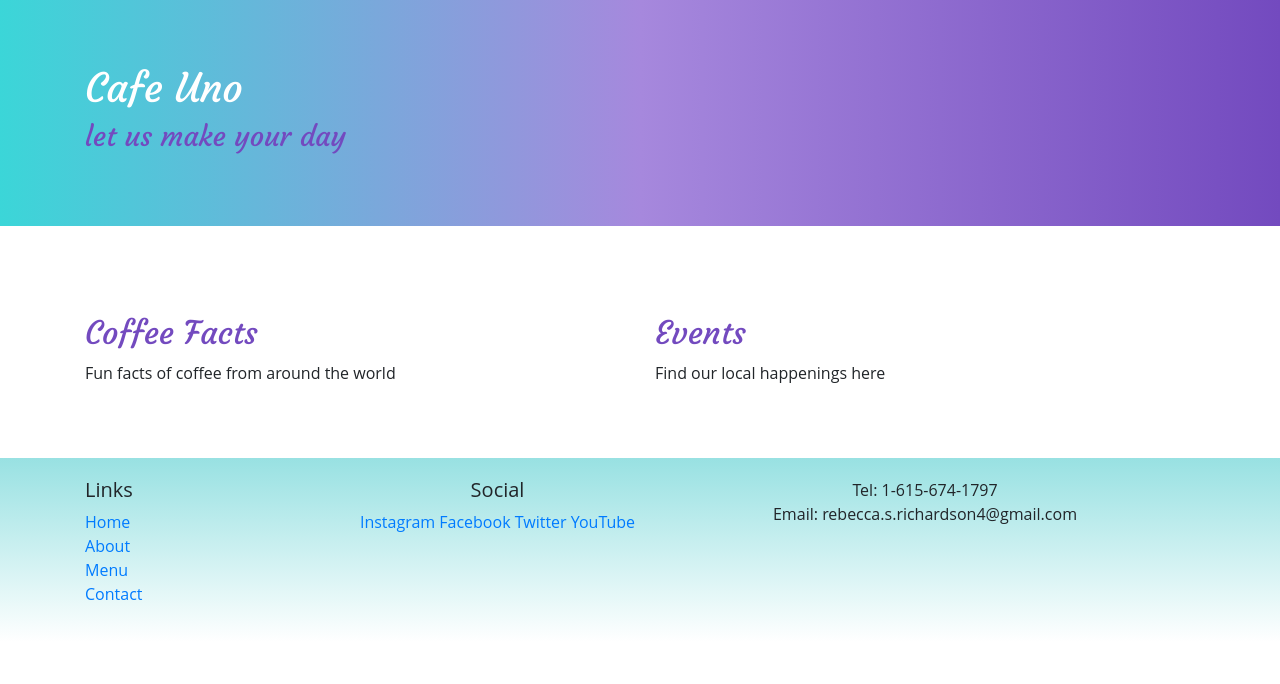
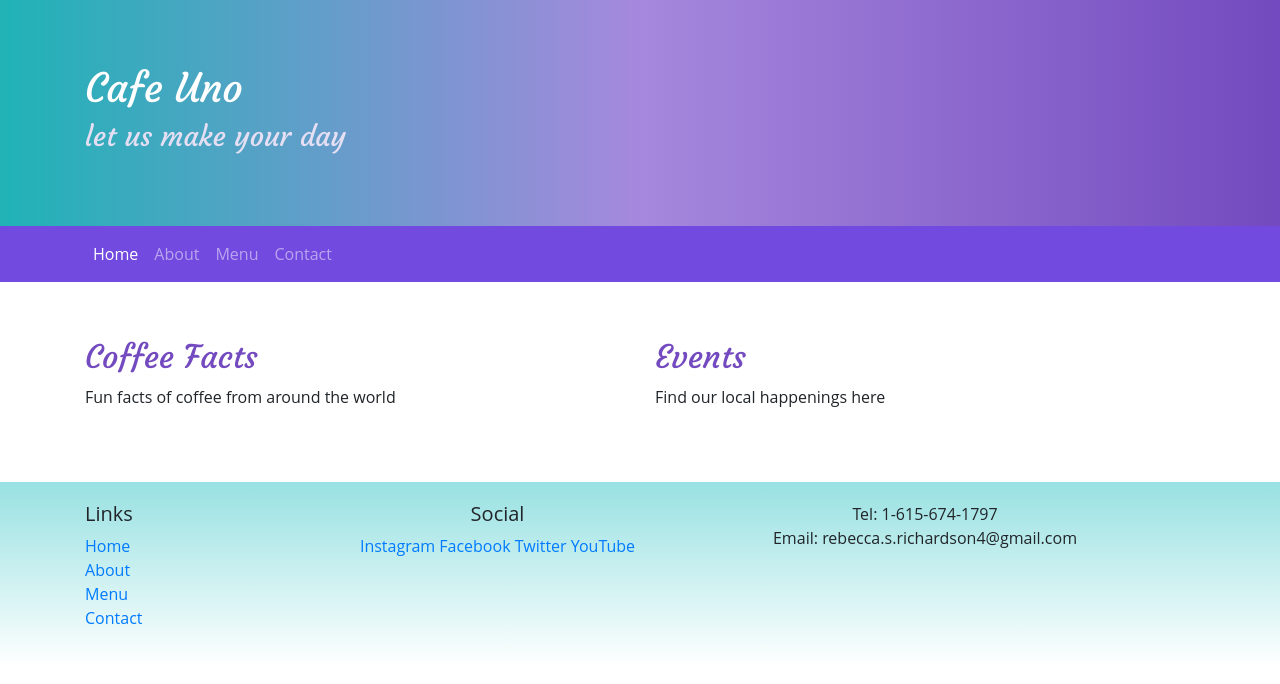
Before and after one commit to beckyrich/cafe-uno, a website: page index.html in a window 1280 px wide. Drawn offline with nearby package versions, Linux system fonts and the light colour scheme.

Commit message:
Navbar Added

```diff
--- a/css/styles.css
+++ b/css/styles.css
@@ -3,7 +3,8 @@ body {
 }
 
 .jumbotron {
-    background: linear-gradient(to right, #3bd6d8, #A688DD, #734abf);
+    margin: 0;
+    background: linear-gradient(to right, #1fb3b6, #A688DD, #734abf);
     color: white;
 }
 
@@ -16,7 +17,7 @@ h2 {
 }
 
 header h3 {
-    color: #734ABF;
+    color: #e6dff3;
 }
 
 .row-content {
@@ -28,3 +29,7 @@ footer {
     background-image: linear-gradient(#98E1E2, white);
     padding: 20px 0;
 }
+
+.navbar {
+    background-color: #734adf;
+}
--- a/index.html
+++ b/index.html
@@ -27,6 +27,22 @@
             </div>
         </div>
     </header>
+
+    <nav class="navbar navbar-expand-sm navbar-dark sticky-top">
+        <div class="container">
+            <button class="navbar-toggler ml-auto" type="button" data-toggle="collapse" data-target="#cafeunoNavbar">
+                <span class="navbar-toggler-icon"></span>
+            </button>
+            <div class="collapse navbar-collapse" id="cafeunoNavbar">
+                <ul class="navbar-nav">
+                    <li class="nav-item active"><a class="nav-link" href="#">Home</a></li>
+                    <li class="nav-item"><a class="nav-link" href="#">About</a></li>
+                    <li class="nav-item"><a class="nav-link" href="#">Menu</a></li>
+                    <li class="nav-item"><a class="nav-link" href="#">Contact</a></li>
+                </ul>
+            </div>
+        </div>
+    </nav>
 
     <div class="container">
         <div class="row row-content align-items-center">
```
